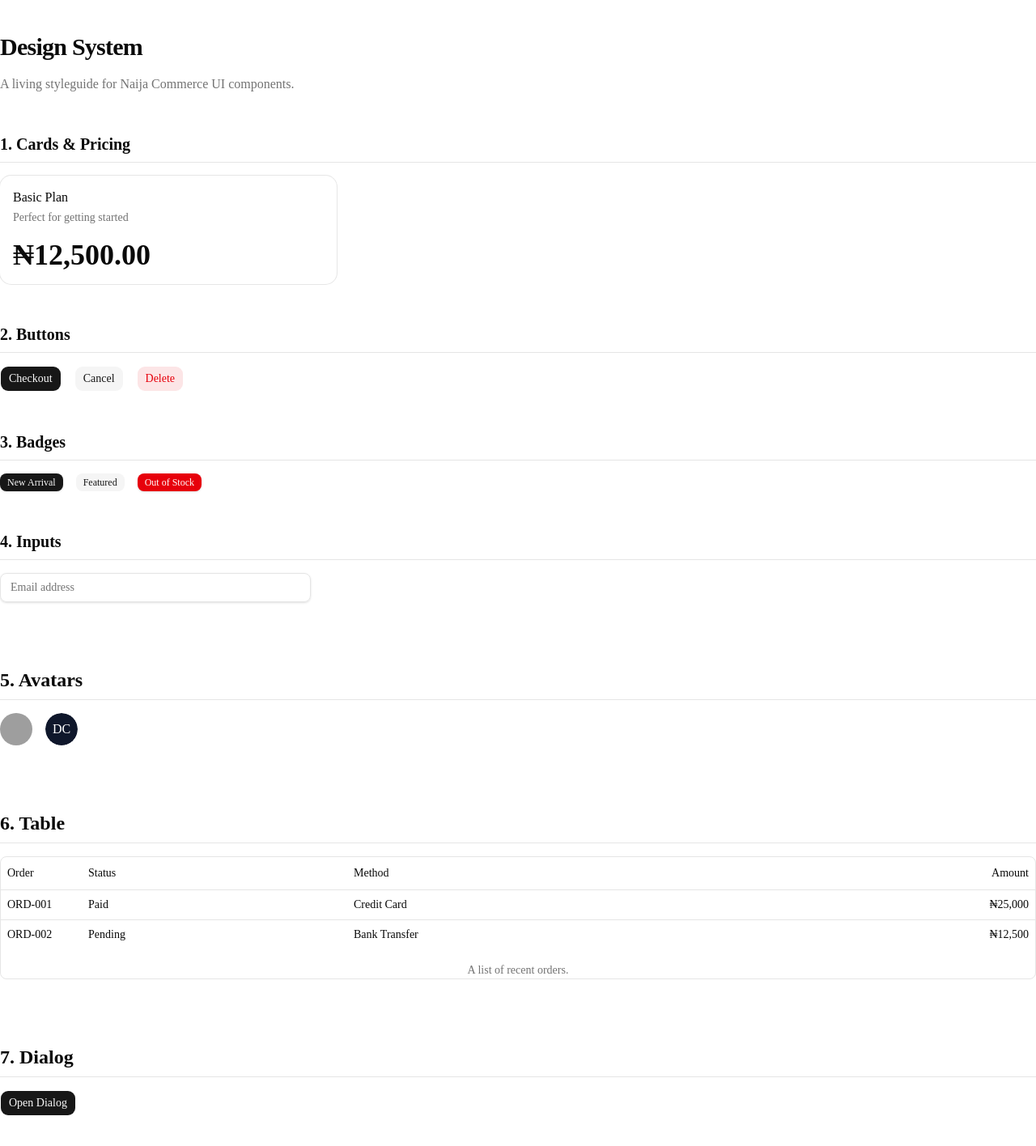
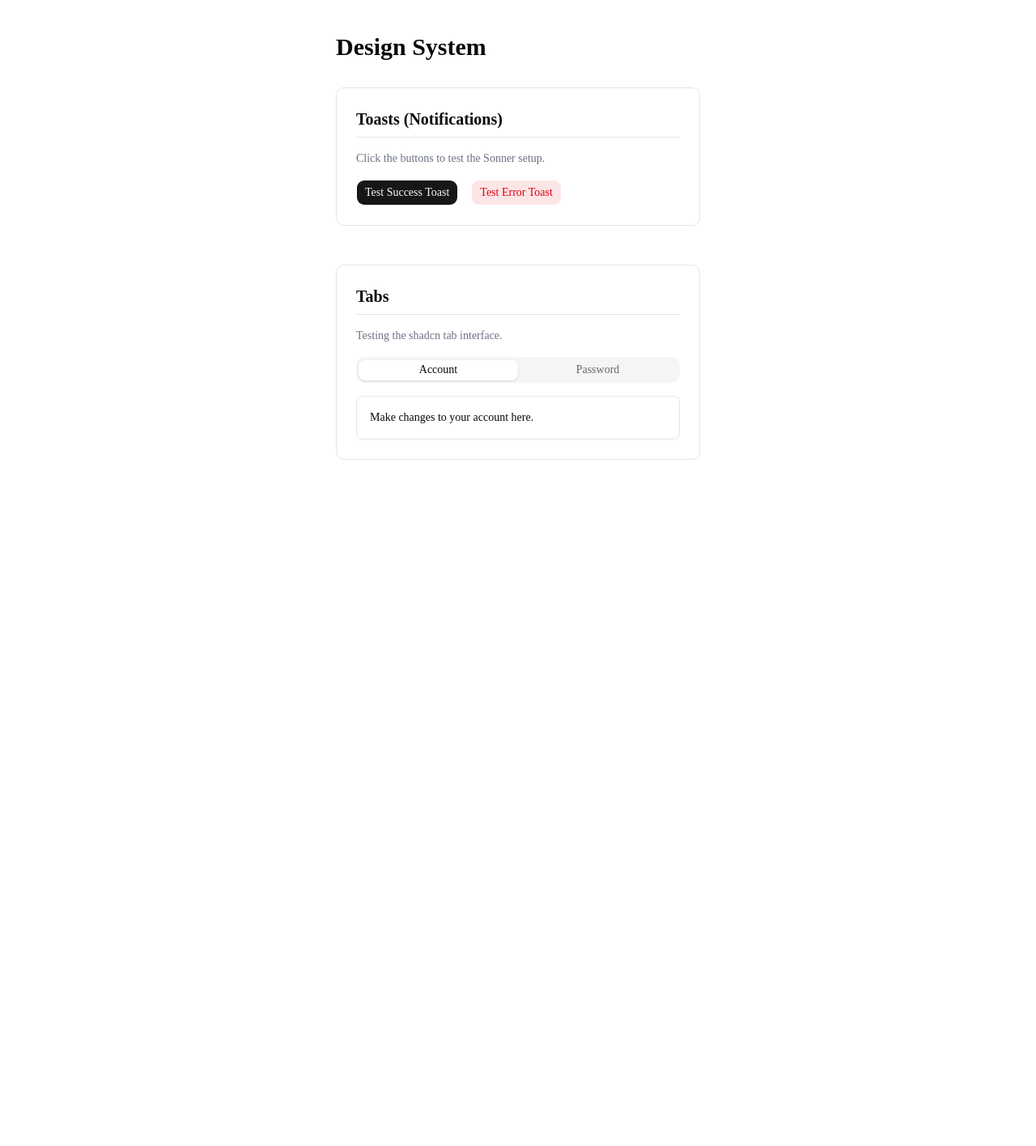
Before and after one commit to DevCutie/Naija_Commerce, a Next.js app: page /design in a window 1280 px wide. Shown: the top 1416 px of the page at 81% size. After the commit the page ends 800 px from the top, so only its background shows below. Built offline with nearby package versions, Linux system fonts and the light colour scheme; grey boxes are pictures that could not be loaded.

Commit message:
refactor(form): add loading state, input types, and professional server validation copy

```diff
--- a/app/(shop)/design/page.tsx
+++ b/app/(shop)/design/page.tsx
@@ -1,164 +1,48 @@
-import {
-  Card,
-  CardContent,
-  CardDescription,
-  CardHeader,
-  CardTitle,
-} from "@/components/ui/card";
+"use client";
+
+import { toast } from "sonner";
 import { Button } from "@/components/ui/button";
-import { ThemeToggle } from "@/components/theme-toggle";
-import { Badge } from "@/components/ui/badge";
-import { Input } from "@/components/ui/input";
-import { Avatar, AvatarFallback, AvatarImage } from "@/components/ui/avatar";
-import {
-  Table,
-  TableBody,
-  TableCaption,
-  TableCell,
-  TableHead,
-  TableHeader,
-  TableRow,
-} from "@/components/ui/table";
-import {
-  Dialog,
-  DialogContent,
-  DialogDescription,
-  DialogHeader,
-  DialogTitle,
-  DialogTrigger,
-} from "@/components/ui/dialog";
+import { Tabs, TabsContent, TabsList, TabsTrigger } from "@/components/ui/tabs";
 
-import { Moon, Sun } from "lucide-react";
+export default function DesignPage() {
+  return (
+    <div className="p-10 space-y-12 max-w-4xl mx-auto">
+      <h1 className="text-3xl font-bold mb-8">Design System</h1>
 
-export default function DesignSystemPage() {
-  return (
-    <div className="container mx-auto py-10 space-y-12">
-      <div className="space-y-4">
-        <h1 className="text-3xl font-bold tracking-tight">Design System</h1>
-        <p className="text-muted-foreground">
-          A living styleguide for Naija Commerce UI components.
-        </p>
-      </div>
+      <section className="space-y-4 p-6 border rounded-lg">
+        <h2 className="text-xl font-semibold border-b pb-2">Toasts (Notifications)</h2>
+        <p className="text-sm text-gray-500 mb-4">Click the buttons to test the Sonner setup.</p>
 
-      <section className="space-y-4">
-        <h2 className="text-xl font-semibold border-b pb-2">
-          1. Cards & Pricing
-        </h2>
-        <div className="grid gap-4 md:grid-cols-3">
-          <Card>
-            <CardHeader>
-              <CardTitle>Basic Plan</CardTitle>
-              <CardDescription>Perfect for getting started</CardDescription>
-            </CardHeader>
-            <CardContent>
-              <p className="text-4xl font-bold">₦12,500.00</p>
-            </CardContent>
-          </Card>
-        </div>
-      </section>
-
-      <section className="space-y-4">
-        <h2 className="text-xl font-semibold border-b pb-2">2. Buttons</h2>
-
-        <div className="flex flex-wrap gap-4">
-          <Button>Checkout</Button>
-          <Button variant="secondary">Cancel</Button>
-          <Button variant="destructive">Delete</Button>
-        </div>
-      </section>
-
-      <section className="space-y-4">
-        <h2 className="text-xl font-semibold border-b pb-2">3. Badges</h2>
-        <div className="flex flex-wrap gap-4">
-          <Badge>New Arrival</Badge>
-          <Badge variant="secondary">Featured</Badge>
-          <Badge variant="destructive">Out of Stock</Badge>
-        </div>
-      </section>
-
-      <section className="space-y-4">
-        <h2 className="text-xl font-semibold border-b pb-2">4. Inputs</h2>
-        <div className="max-w-sm">
-          <Input type="email" placeholder="Email address" />
+        <div className="flex gap-4">
+          <Button onClick={() => toast.success("Successfully updated profile!")}>
+            Test Success Toast
+          </Button>
+          <Button variant="destructive" onClick={() => toast.error("Failed to connect to server.")}>
+            Test Error Toast
+          </Button>
         </div>
       </section>
 
 
-        <section className="space-y-4 pt-8">
-          <h2 className="text-2xl font-bold border-b pb-2">5. Avatars</h2>
-          <div className="flex gap-4">
-            <Avatar>
-              <AvatarImage src="https://github.com/shadcn.png" alt="@shadcn" />
-              <AvatarFallback>CN</AvatarFallback>
-            </Avatar>
-            <Avatar>
-              <AvatarImage src="" alt="Broken Link" />
-              <AvatarFallback className="bg-slate-900 text-white">DC</AvatarFallback>
-            </Avatar>
-          </div>
-        </section>
+      <section className="space-y-4 p-6 border rounded-lg">
+        <h2 className="text-xl font-semibold border-b pb-2">Tabs</h2>
+        <p className="text-sm text-gray-500 mb-4">Testing the shadcn tab interface.</p>
 
+        <Tabs defaultValue="account" className="w-[400px]">
+          <TabsList className="grid w-full grid-cols-2">
+            <TabsTrigger value="account">Account</TabsTrigger>
+            <TabsTrigger value="password">Password</TabsTrigger>
+          </TabsList>
 
-        <section className="space-y-4 pt-8">
-          <h2 className="text-2xl font-bold border-b pb-2">6. Table</h2>
-          <div className="border rounded-md">
-            <Table>
-              <TableCaption>A list of recent orders.</TableCaption>
-              <TableHeader>
-                <TableRow>
-                  <TableHead className="w-[100px]">Order</TableHead>
-                  <TableHead>Status</TableHead>
-                  <TableHead>Method</TableHead>
-                  <TableHead className="text-right">Amount</TableHead>
-                </TableRow>
-              </TableHeader>
-              <TableBody>
-                <TableRow>
-                  <TableCell className="font-medium">ORD-001</TableCell>
-                  <TableCell>Paid</TableCell>
-                  <TableCell>Credit Card</TableCell>
-                  <TableCell className="text-right">₦25,000</TableCell>
-                </TableRow>
-                <TableRow>
-                  <TableCell className="font-medium">ORD-002</TableCell>
-                  <TableCell>Pending</TableCell>
-                  <TableCell>Bank Transfer</TableCell>
-                  <TableCell className="text-right">₦12,500</TableCell>
-                </TableRow>
-              </TableBody>
-            </Table>
-          </div>
-        </section>
+          <TabsContent value="account" className="p-4 border rounded-md mt-2">
+            Make changes to your account here.
+          </TabsContent>
+          <TabsContent value="password" className="p-4 border rounded-md mt-2">
+            Change your password here.
+          </TabsContent>
+        </Tabs>
+      </section>
 
-
-       <section className="space-y-4 pt-8">
-          <h2 className="text-2xl font-bold border-b pb-2">7. Dialog</h2>
-          <Dialog>
-            <DialogTrigger asChild>
-              {/* We replaced the standard button with your shadcn Button! */}
-              <Button>Open Dialog</Button>
-            </DialogTrigger>
-            <DialogContent className="sm:max-w-[425px]">
-              <DialogHeader>
-                <DialogTitle>Edit profile</DialogTitle>
-                <DialogDescription>
-                  Make changes to your profile here. Click save when you're done.
-                </DialogDescription>
-              </DialogHeader>
-              <div className="py-4 text-sm text-gray-500">
-                (Imagine a really cool form goes right here.)
-              </div>
-            </DialogContent>
-          </Dialog>
-        </section>
-
-        <section className="space-y-4 pt-8 pb-12">
-          <h2 className="text-2xl font-bold border-b pb-2">8. Theme Toggle</h2>
-
-          <div className="bg-white dark:bg-slate-900 p-6 border rounded-lg inline-block">
-             <ThemeToggle />
-          </div>
-        </section>
     </div>
   );
 }
--- a/app/contact/actions.ts
+++ b/app/contact/actions.ts
@@ -4,13 +4,15 @@
 
 export async function submitContactForm(data: ContactFormValues) {
 
-  const parsed = contactFormSchema.safeParse(data);
+const parsed = contactFormSchema.safeParse(data);
 
   if (!parsed.success) {
-    return { success: false, error: "Invalid form data. Nice try, hacker!" };
+
+    return {
+      success: false,
+      error: "Invalid form submission. Please check your inputs and try again."
+    };
   }
-
-
   await new Promise((resolve) => setTimeout(resolve, 2000));
 
 
--- a/components/ui/tabs.tsx
+++ b/components/ui/tabs.tsx
@@ -1,25 +1,22 @@
 "use client"
 
 import * as React from "react"
-import * as TabsPrimitive from "@radix-ui/react-tabs"
+import { cva, type VariantProps } from "class-variance-authority"
+import { Tabs as TabsPrimitive } from "radix-ui"
+
 import { cn } from "@/lib/utils"
 
-function Tabs({ className, ...props }: React.ComponentProps<typeof TabsPrimitive.Root>) {
+function Tabs({
+  className,
+  orientation = "horizontal",
+  ...props
+}: React.ComponentProps<typeof TabsPrimitive.Root>) {
   return (
     <TabsPrimitive.Root
       data-slot="tabs"
-      className={cn("flex flex-col gap-2", className)}
-      {...props}
-    />
-  )
-}
-
-function TabsList({ className, ...props }: React.ComponentProps<typeof TabsPrimitive.List>) {
-  return (
-    <TabsPrimitive.List
-      data-slot="tabs-list"
+      data-orientation={orientation}
       className={cn(
-        "inline-flex h-9 items-center justify-center rounded-lg bg-muted p-1 text-muted-foreground",
+        "group/tabs flex gap-2 data-horizontal:flex-col",
         className
       )}
       {...props}
@@ -27,12 +24,49 @@
   )
 }
 
-function TabsTrigger({ className, ...props }: React.ComponentProps<typeof TabsPrimitive.Trigger>) {
+const tabsListVariants = cva(
+  "group/tabs-list inline-flex w-fit items-center justify-center rounded-lg p-[3px] text-muted-foreground group-data-horizontal/tabs:h-8 group-data-vertical/tabs:h-fit group-data-vertical/tabs:flex-col data-[variant=line]:rounded-none",
+  {
+    variants: {
+      variant: {
+        default: "bg-muted",
+        line: "gap-1 bg-transparent",
+      },
+    },
+    defaultVariants: {
+      variant: "default",
+    },
+  }
+)
+
+function TabsList({
+  className,
+  variant = "default",
+  ...props
+}: React.ComponentProps<typeof TabsPrimitive.List> &
+  VariantProps<typeof tabsListVariants>) {
+  return (
+    <TabsPrimitive.List
+      data-slot="tabs-list"
+      data-variant={variant}
+      className={cn(tabsListVariants({ variant }), className)}
+      {...props}
+    />
+  )
+}
+
+function TabsTrigger({
+  className,
+  ...props
+}: React.ComponentProps<typeof TabsPrimitive.Trigger>) {
   return (
     <TabsPrimitive.Trigger
       data-slot="tabs-trigger"
       className={cn(
-        "inline-flex items-center justify-center whitespace-nowrap rounded-md px-3 py-1 text-sm font-medium ring-offset-background transition-all focus-visible:outline-none focus-visible:ring-2 focus-visible:ring-ring focus-visible:ring-offset-2 disabled:pointer-events-none disabled:opacity-50 data-[state=active]:bg-background data-[state=active]:text-foreground data-[state=active]:shadow",
+        "relative inline-flex h-[calc(100%-1px)] flex-1 items-center justify-center gap-1.5 rounded-md border border-transparent px-1.5 py-0.5 text-sm font-medium whitespace-nowrap text-foreground/60 transition-all group-data-vertical/tabs:w-full group-data-vertical/tabs:justify-start hover:text-foreground focus-visible:border-ring focus-visible:ring-[3px] focus-visible:ring-ring/50 focus-visible:outline-1 focus-visible:outline-ring disabled:pointer-events-none disabled:opacity-50 has-data-[icon=inline-end]:pr-1 has-data-[icon=inline-start]:pl-1 dark:text-muted-foreground dark:hover:text-foreground group-data-[variant=default]/tabs-list:data-active:shadow-sm group-data-[variant=line]/tabs-list:data-active:shadow-none [&_svg]:pointer-events-none [&_svg]:shrink-0 [&_svg:not([class*='size-'])]:size-4",
+        "group-data-[variant=line]/tabs-list:bg-transparent group-data-[variant=line]/tabs-list:data-active:bg-transparent dark:group-data-[variant=line]/tabs-list:data-active:border-transparent dark:group-data-[variant=line]/tabs-list:data-active:bg-transparent",
+        "data-active:bg-background data-active:text-foreground dark:data-active:border-input dark:data-active:bg-input/30 dark:data-active:text-foreground",
+        "after:absolute after:bg-foreground after:opacity-0 after:transition-opacity group-data-horizontal/tabs:after:inset-x-0 group-data-horizontal/tabs:after:bottom-[-5px] group-data-horizontal/tabs:after:h-0.5 group-data-vertical/tabs:after:inset-y-0 group-data-vertical/tabs:after:-right-1 group-data-vertical/tabs:after:w-0.5 group-data-[variant=line]/tabs-list:data-active:after:opacity-100",
         className
       )}
       {...props}
@@ -40,17 +74,17 @@
   )
 }
 
-function TabsContent({ className, ...props }: React.ComponentProps<typeof TabsPrimitive.Content>) {
+function TabsContent({
+  className,
+  ...props
+}: React.ComponentProps<typeof TabsPrimitive.Content>) {
   return (
     <TabsPrimitive.Content
       data-slot="tabs-content"
-      className={cn(
-        "mt-2 ring-offset-background focus-visible:outline-none focus-visible:ring-2 focus-visible:ring-ring focus-visible:ring-offset-2",
-        className
-      )}
+      className={cn("flex-1 text-sm outline-none", className)}
       {...props}
     />
   )
 }
 
-export { Tabs, TabsList, TabsTrigger, TabsContent }
+export { Tabs, TabsList, TabsTrigger, TabsContent, tabsListVariants }
```
Also changed, not shown: app/contact/page.tsx (+12 -9 lines).
